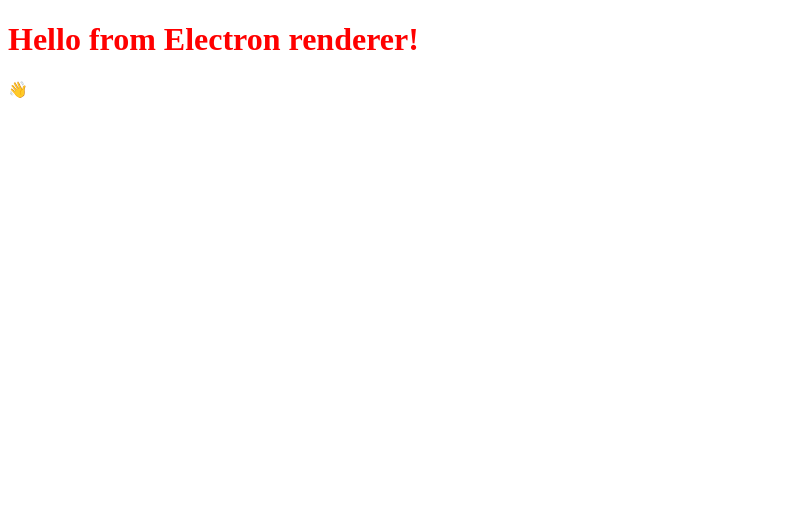
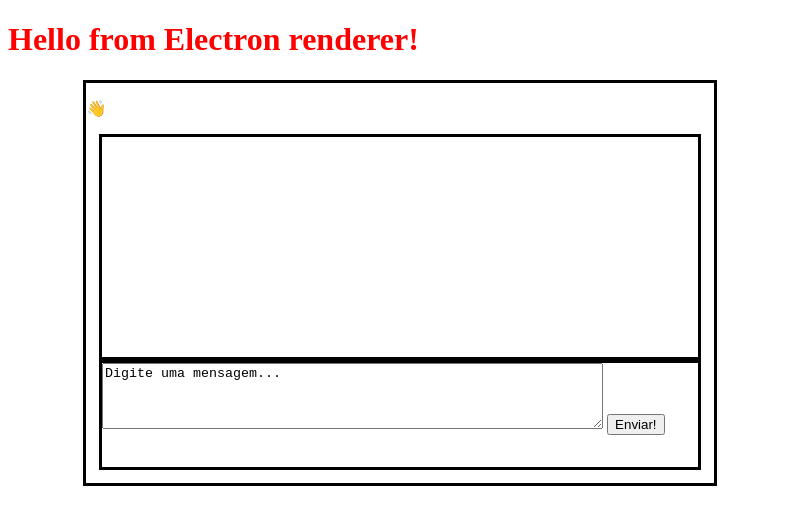
Before and after one commit to raulpy271/chat-p2p, an Electron app: page assets/index.html in a window 800 px wide. Drawn offline with Linux system fonts and the light colour scheme; no server answers.

Commit message:
Adiciona envio de mensagem no chat via GUI

```diff
--- a/assets/index.html
+++ b/assets/index.html
@@ -16,9 +16,22 @@
     <title>Hello from Electron renderer!</title>
   </head>
   <body>
-    <h1>Hello from Electron renderer!</h1>
-    <p id="user-profile">👋</p>
-    <div id="addrs">
+    <div>
+      <h1>Hello from Electron renderer!</h1>
+      <div class="window chat">
+        <p id="user-profile">👋</p>
+        <div class="window msgs">
+        </div>
+        <div class="window input">
+          <form>
+            <textarea name="text-msg" rows="4" cols="60">Digite uma mensagem...</textarea>
+            <button id="send-btn" type="button">Enviar!</button>
+          </form>
+        </div>
+      </div>
+      <br>
+      <div id="addrs">
+      </div>
     </div>
   </body>
   <script src="./renderer.js"></script>
--- a/assets/preload.js
+++ b/assets/preload.js
@@ -4,4 +4,5 @@
 contextBridge.exposeInMainWorld('chat', {
   name: () => ipcRenderer.invoke('name'),
   addrs: () => ipcRenderer.invoke('addrs'),
+  msg: (msg) => ipcRenderer.send('msg', msg),
 })
--- a/assets/renderer.js
+++ b/assets/renderer.js
@@ -1,3 +1,6 @@
+
+const sendBtn = document.getElementById('send-btn')
+const textArea = document.getElementsByTagName('textarea')[0]
 
 const renderer = async () => {
   const name = await chat.name()
@@ -11,4 +14,9 @@
   }
 }
 
+sendBtn.addEventListener('click', async () => {
+  await chat.msg(textArea.value)
+})
+
+
 renderer()
--- a/assets/styles.css
+++ b/assets/styles.css
@@ -1,3 +1,27 @@
 h1 {
   color: red
 }
+
+div.window {
+  display: block;
+  border-style: solid;
+  border-width: 3px;
+}
+
+div.chat {
+  width: 80%;
+  height: 400px;
+  margin: auto;
+}
+
+div.msgs {
+  width: 95%;
+  height: 55%;
+  margin: auto;
+}
+
+div.input {
+  width: 95%;
+  height: 26%;
+  margin: auto;
+}
--- a/src/main.js
+++ b/src/main.js
@@ -19,5 +19,6 @@
   ipcMain.handle('addrs', () => {
     return chat.node.getMultiaddrs().map(ad => ad.toString())
   })
+  ipcMain.on('msg', (evt, inpt) => chat.handleInput(inpt))
   createWindow()
 })
```
